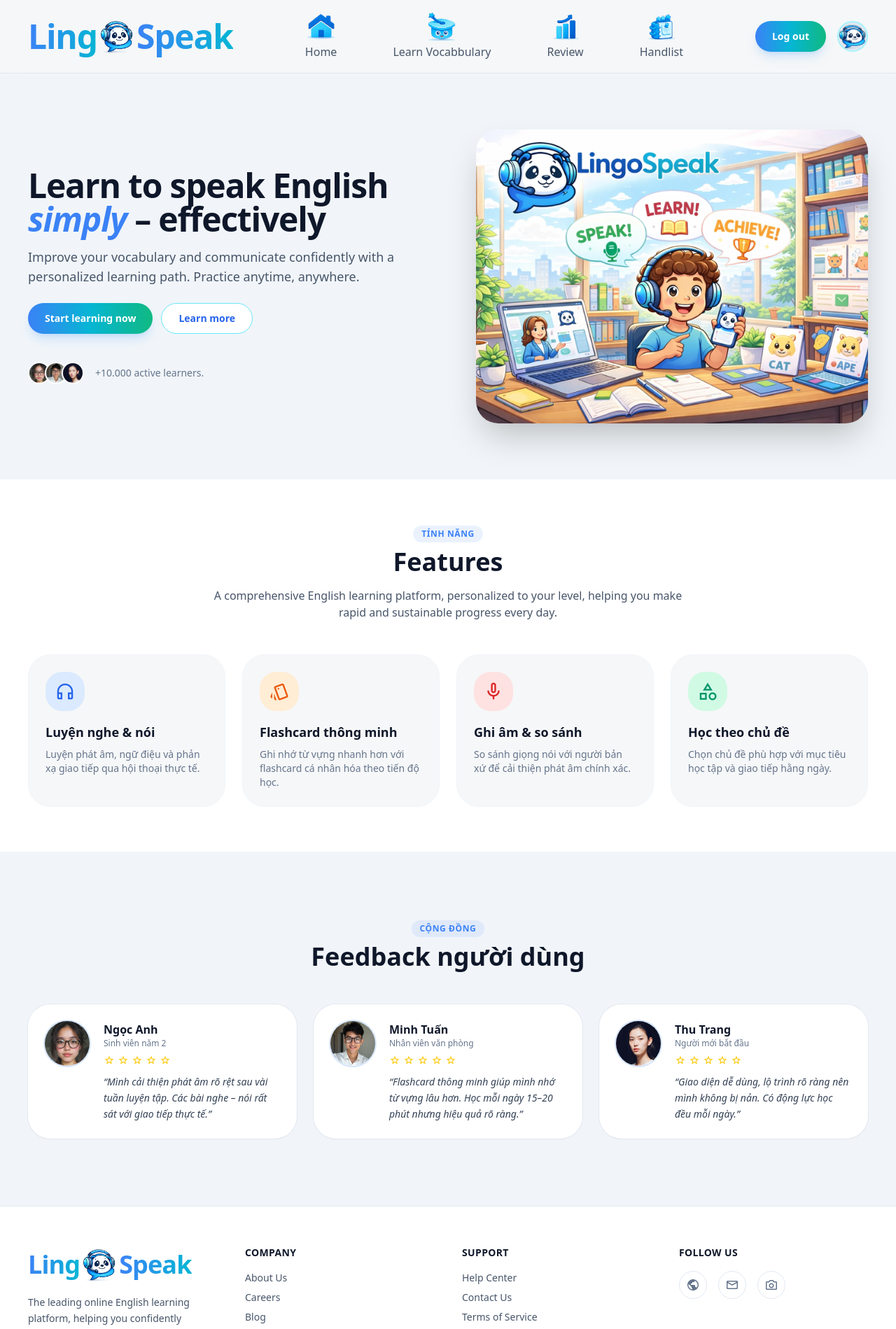
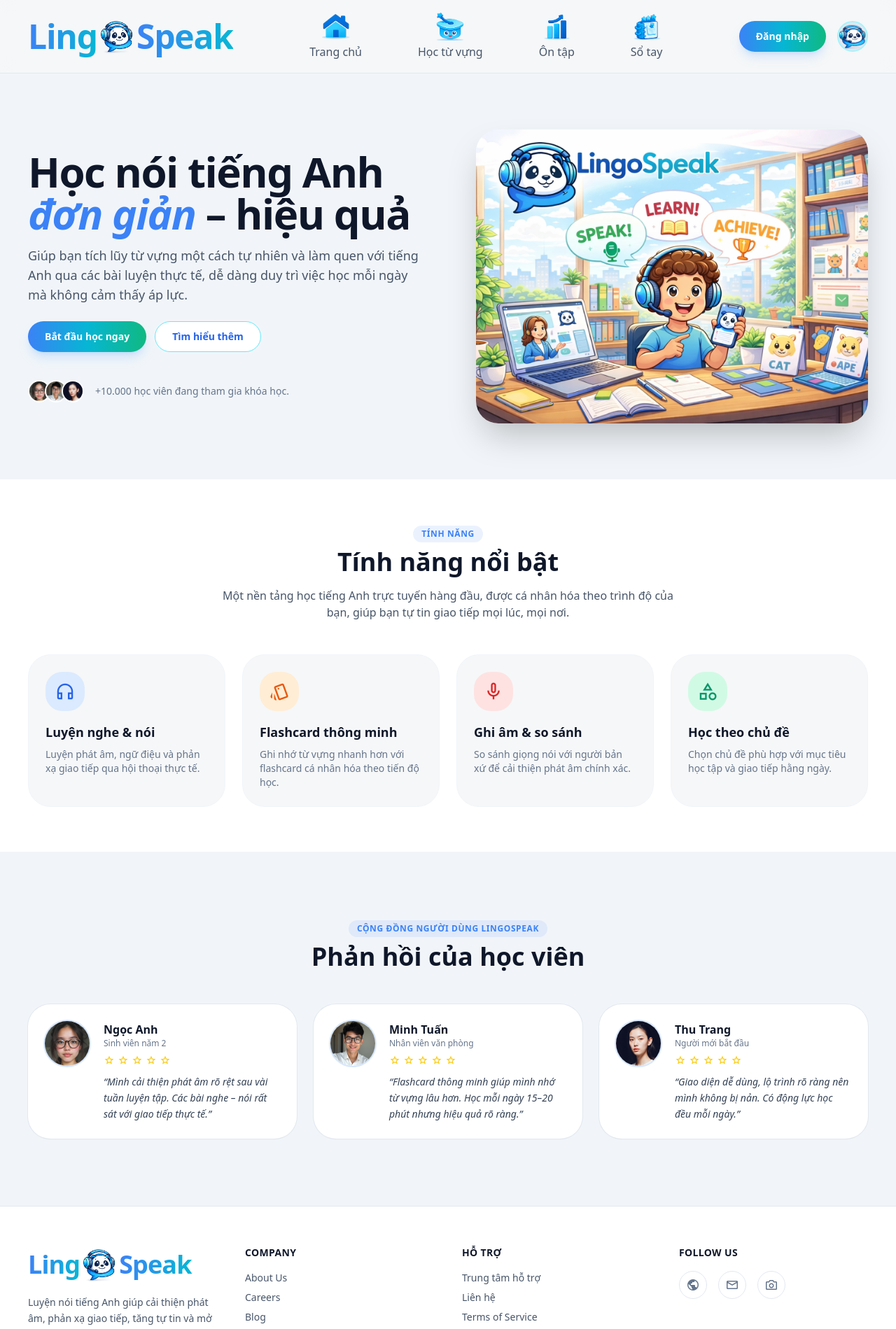
Before and after one commit to chaunhattang/LingoSpeak, a React (Vite) app in the folder my-react-app/: page / in a window 1280 px wide. Shown: the top 1899 px of the page at 70% size. Built offline with nearby package versions, Linux system fonts and the light colour scheme.

Commit message:
tiếng việt

```diff
--- a/my-react-app/src/components/layout/Footer.tsx
+++ b/my-react-app/src/components/layout/Footer.tsx
@@ -29,8 +29,8 @@ const HomeFooter = () => {
               </h2>
             </div>
             <p className="text-sm text-slate-600 dark:text-slate-400 max-w-xs leading-relaxed">
-              The leading online English learning platform, helping you
-              confidently communicate anytime, anywhere.
+              Luyện nói tiếng Anh giúp cải thiện phát âm, phản xạ giao tiếp,
+              tăng tự tin và mở rộng cơ hội.
             </p>
           </div>
 
@@ -66,17 +66,17 @@ const HomeFooter = () => {
           {/* Support */}
           <div>
             <h4 className="mb-4 text-sm font-semibold uppercase tracking-wide text-slate-900 dark:text-white">
-              Support
+              Hỗ trợ
             </h4>
             <ul className="flex flex-col gap-2 text-sm text-slate-600 dark:text-slate-400">
               <li>
                 <a href="#" className="hover:text-primary transition-colors">
-                  Help Center
+                  Trung tâm hỗ trợ
                 </a>
               </li>
               <li>
                 <a href="#" className="hover:text-primary transition-colors">
-                  Contact Us
+                  Liên hệ
                 </a>
               </li>
               <li>
--- a/my-react-app/src/components/layout/Navbar.tsx
+++ b/my-react-app/src/components/layout/Navbar.tsx
@@ -40,28 +40,28 @@ const Navbar: React.FC = () => {
               href="#"
             >
               <img src={home} alt="Home" className="h-10 w-10" />
-              Home
+              Trang chủ
             </a>
             <a
               className="flex flex-col items-center gap-1 flex-lg font-medium text-slate-600 hover:bg-[#CADAD9] hover:text-[#115E59]"
               href="#"
             >
               <img src={newWord} alt="newWord" className="h-10 w-10" />
-              Learn Vocabbulary
+              Học từ vựng
             </a>
             <a
               className="flex flex-col items-center gap-1 flex-lg font-medium text-slate-600 hover:bg-[#CADAD9] hover:text-[#115E59]"
               href="#"
             >
               <img src={review} alt="review" className="h-10 w-10" />
-              Review
+              Ôn tập
             </a>
             <a
               className="flex flex-col items-center gap-1 flex-lg font-medium text-slate-600 hover:bg-[#CADAD9] hover:text-[#115E59]"
               href="#"
             >
               <img src={handlist} alt="handlist" className="h-10 w-10" />
-              Handlist
+              Sổ tay
             </a>
           </nav>
 
@@ -73,7 +73,7 @@ const Navbar: React.FC = () => {
                 shadow-lg shadow-blue-300/40
                 hover:scale-[1.03] transition"
             >
-              Log out
+              Đăng nhập
             </button>
             <div className="size-11 overflow-hidden rounded-full border-2 border-cyan-200 dark:border-slate-700 bg-slate-200">
               <img
--- a/my-react-app/src/pages/Home.tsx
+++ b/my-react-app/src/pages/Home.tsx
@@ -110,15 +110,16 @@ const Home: React.FC = () => {
             {/* Content */}
             <div className="flex flex-1 flex-col gap-6 text-center md:text-left">
               <div className="space-y-4">
-                <h1 className="text-4xl font-black leading-tight tracking-tight md:text-4xl lg:text-5xl">
-                  Learn to speak English
+                <h1 className="text-4xl font-black leading-tight tracking-tight md:text-4xl lg:text-6xl">
+                  Học nói tiếng Anh
                   <br className="hidden lg:block" />
-                  <span className="text-primary italic"> simply </span> –
-                  effectively
+                  <span className="text-primary italic"> đơn giản </span> – hiệu
+                  quả
                 </h1>
                 <p className="text-base text-slate-600  md:text-lg">
-                  Improve your vocabulary and communicate confidently with a
-                  personalized learning path. Practice anytime, anywhere.
+                  Giúp bạn tích lũy từ vựng một cách tự nhiên và làm quen với
+                  tiếng Anh qua các bài luyện thực tế, dễ dàng duy trì việc học
+                  mỗi ngày mà không cảm thấy áp lực.
                 </p>
               </div>
 
@@ -129,7 +130,7 @@ const Home: React.FC = () => {
                 shadow-lg shadow-blue-300/40
                 hover:scale-[1.03] transition"
                 >
-                  Start learning now
+                  Bắt đầu học ngay
                 </button>
                 <button
                   className="h-11 px-6 rounded-xl text-sm font-semibold text-blue-600
@@ -137,7 +138,7 @@ const Home: React.FC = () => {
 
                 hover:bg-blue-50 transition"
                 >
-                  Learn more
+                  Tìm hiểu thêm
                 </button>
               </div>
 
@@ -156,7 +157,7 @@ const Home: React.FC = () => {
                     </div>
                   ))}
                 </div>
-                <p>+10.000 active learners.</p>
+                <p>+10.000 học viên đang tham gia khóa học.</p>
               </div>
             </div>
 
@@ -182,11 +183,13 @@ const Home: React.FC = () => {
               <span className="mb-2 inline-block rounded-full bg-primary/10 px-3 py-1 text-xs font-bold uppercase tracking-wider text-primary">
                 Tính năng
               </span>
-              <h2 className="text-3xl font-bold md:text-4xl">Features</h2>
+              <h2 className="text-3xl font-bold md:text-4xl">
+                Tính năng nổi bật
+              </h2>
               <p className="mt-4 mx-auto max-w-2xl text-slate-600 ">
-                A comprehensive English learning platform, personalized to your
-                level, helping you make rapid and sustainable progress every
-                day.
+                Một nền tảng học tiếng Anh trực tuyến hàng đầu, được cá nhân hóa
+                theo trình độ của bạn, giúp bạn tự tin giao tiếp mọi lúc, mọi
+                nơi.
               </p>
             </div>
 
@@ -226,10 +229,10 @@ const Home: React.FC = () => {
           <div className="mx-auto w-full max-w-[1280px] px-6 lg:px-10">
             <div className="mb-12 text-center">
               <span className="mb-2 inline-block rounded-full bg-primary/10 px-3 py-1 text-xs font-bold uppercase tracking-wider text-primary">
-                Cộng đồng
+                Cộng đồng người dùng LingoSpeak
               </span>
               <h2 className="text-3xl font-bold md:text-4xl">
-                Feedback người dùng
+                Phản hồi của học viên
               </h2>
             </div>
 
```
